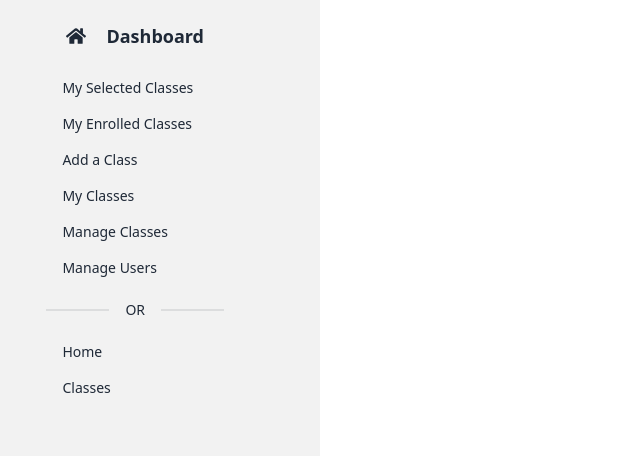
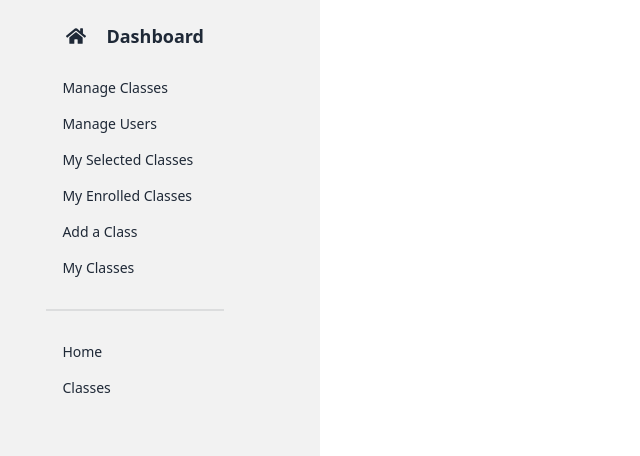
Before and after one commit to aminulislam2002/game-genious-institute, a React (Vite) app: page /dashboard in a window 1280 px wide. Shown: the part 134-590 px from the top of the page, without its empty margins (0-640 px from the left). Built offline with nearby package versions, Linux system fonts and the light colour scheme; no server answers.

Commit message:
dashboard route setup

```diff
--- a/package.json
+++ b/package.json
@@ -11,6 +11,7 @@
   },
   "dependencies": {
     "@react-spring/web": "^9.7.2",
+    "@tanstack/react-query": "^4.29.12",
     "firebase": "^9.22.1",
     "localforage": "^1.10.0",
     "match-sorter": "^6.3.1",
--- a/src/layouts/DashboardLayout.jsx
+++ b/src/layouts/DashboardLayout.jsx
@@ -41,38 +41,38 @@ const DashboardLayout = () => {
 
             <div>
               <ul>
+                {isAdmin && (
+                  <>
+                    <li>
+                      <Link to="/dashboard/manageClasses">Manage Classes</Link>
+                    </li>
+                    <li>
+                      <Link to="/dashboard/manageUsers">Manage Users</Link>
+                    </li>
+                  </>
+                )}
                 {isStudent && (
                   <>
                     <li>
-                      <Link to="/dashboard/selected-classes">My Selected Classes</Link>
+                      <Link to="/dashboard/selectedClasses">My Selected Classes</Link>
                     </li>
                     <li>
-                      <Link to="/dashboard/enrolled-classes">My Enrolled Classes</Link>
+                      <Link to="/dashboard/enrolledClasses">My Enrolled Classes</Link>
                     </li>
                   </>
                 )}
                 {isInstructor && (
                   <>
                     <li>
-                      <Link to="/dashboard/add-class">Add a Class</Link>
+                      <Link to="/dashboard/addClass">Add a Class</Link>
                     </li>
                     <li>
-                      <Link to="/dashboard/my-classes">My Classes</Link>
-                    </li>
-                  </>
-                )}
-                {isAdmin && (
-                  <>
-                    <li>
-                      <Link to="/dashboard/manage-classes">Manage Classes</Link>
-                    </li>
-                    <li>
-                      <Link to="/dashboard/manage-users">Manage Users</Link>
+                      <Link to="/dashboard/myClasses">My Classes</Link>
                     </li>
                   </>
                 )}
 
-                <div className="divider">OR</div>
+                <div className="divider"></div>
 
                 <li>
                   <Link to="/">Home</Link>
--- /dev/null
+++ b/src/pages/Dashboard/AddClass/AddClass.jsx
@@ -0,0 +1,11 @@
+
+
+const AddClass = () => {
+    return (
+        <div>
+            <h1>AddClass</h1>
+        </div>
+    );
+};
+
+export default AddClass;
--- a/src/pages/Dashboard/Dashboard.jsx
+++ /dev/null
@@ -1,9 +0,0 @@
-const Dashboard = () => {
-  return (
-    <div>
-      <h1>s</h1>
-    </div>
-  );
-};
-
-export default Dashboard;
--- /dev/null
+++ b/src/pages/Dashboard/EnrolledClasses/EnrolledClasses.jsx
@@ -0,0 +1,11 @@
+
+
+const EnrolledClasses = () => {
+    return (
+        <div>
+            <h1>EnrolledClasses</h1>
+        </div>
+    );
+};
+
+export default EnrolledClasses;
--- /dev/null
+++ b/src/pages/Dashboard/ManageClasses/ManageClasses.jsx
@@ -0,0 +1,10 @@
+
+const ManageClasses = () => {
+    return (
+        <div>
+            <h1>ManageClasses</h1>
+        </div>
+    );
+};
+
+export default ManageClasses;
--- /dev/null
+++ b/src/pages/Dashboard/ManageUsers/ManageUsers.jsx
@@ -0,0 +1,10 @@
+
+const ManageUsers = () => {
+    return (
+        <div>
+            <h1>ManageUsers</h1>
+        </div>
+    );
+};
+
+export default ManageUsers;
--- /dev/null
+++ b/src/pages/Dashboard/MyClasses/MyClasses.jsx
@@ -0,0 +1,11 @@
+
+
+const MyClasses = () => {
+    return (
+        <div>
+            <h1>MyClasses</h1>
+        </div>
+    );
+};
+
+export default MyClasses;
--- /dev/null
+++ b/src/pages/Dashboard/SelectedClasses/SelectedClasses.jsx
@@ -0,0 +1,11 @@
+
+
+const SelectedClasses = () => {
+    return (
+        <div>
+            <h1>SelectedClasses</h1>
+        </div>
+    );
+};
+
+export default SelectedClasses;
```
Also changed, not shown: src/routes/Route.jsx (+30 -3 lines), 1 other file (tests, documents, lock files or other folders).
